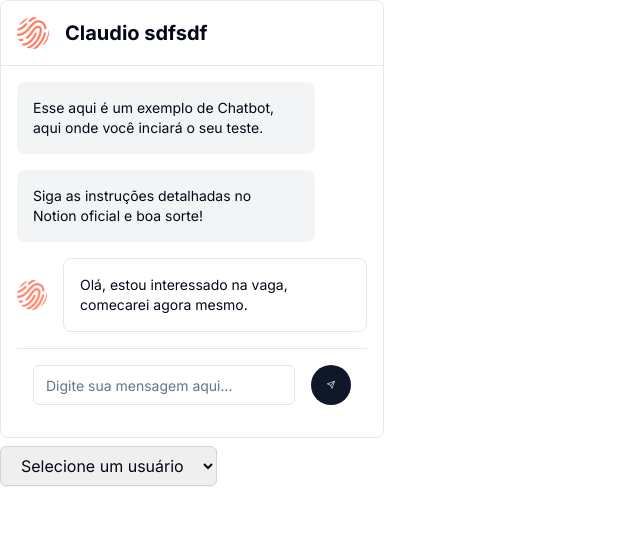
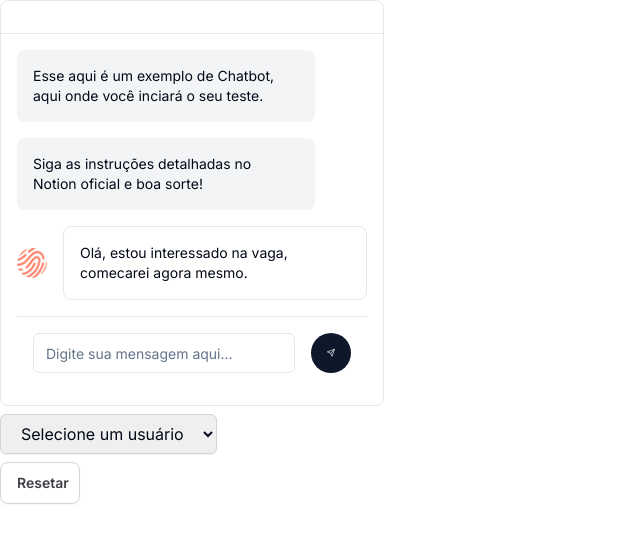
Before and after one commit to claudiobarsante/desafio-legitimuz, a Next.js app: page / in a window 1280 px wide. Shown: the top 542 px of the page, without its empty margins (0-640 px from the left). Built offline with nearby package versions, Linux system fonts and the light colour scheme.

Commit message:
feat: add <SelectUser/> to select a user

```diff
--- a/app/components/Chatbot/Header/index.tsx
+++ b/app/components/Chatbot/Header/index.tsx
@@ -1,7 +1,7 @@
 import React from 'react';
 import Image from 'next/image';
 
-type HeaderProps = {
+export type HeaderProps = {
 	username: string;
 	imagePath: string;
 };
@@ -9,6 +9,7 @@ function Header({ username, imagePath }: HeaderProps) {
 	return (
 		<header className='flex items-center p-4 border-b'>
 			<div className='flex items-center space-x-4'>
+				{!!imagePath && (
 					<span className='relative flex shrink-0 overflow-hidden rounded-full w-8 h-8'>
 						<Image
 							alt='Logo'
@@ -18,6 +19,7 @@ function Header({ username, imagePath }: HeaderProps) {
 							width='40'
 						/>
 					</span>
+				)}
 				<h1 className='text-xl font-bold'>{username}</h1>
 			</div>
 		</header>
--- a/app/components/Chatbot/Index.tsx
+++ b/app/components/Chatbot/Index.tsx
@@ -1,10 +1,12 @@
 import React from 'react';
 import Image from 'next/image';
-import Header from './Header';
-function Chatbot() {
+import Header, { HeaderProps } from './Header';
+
+type ChatbotProps = HeaderProps;
+function Chatbot({ username, imagePath }: ChatbotProps) {
 	return (
 		<main className='flex flex-col w-full max-w-sm border border-gray-200 rounded-lg overflow-hidden'>
-			<Header username='Claudio sdfsdf' imagePath='/logo.png' />
+			<Header username={username} imagePath={imagePath} />
 			<div className='flex flex-col p-4 overflow-hidden'>
 				<div className='flex flex-col gap-4'>
 					<div className='rounded-lg bg-gray-100 p-4 text-sm max-w-[85%] self-start'>
--- a/app/page.tsx
+++ b/app/page.tsx
@@ -7,13 +7,33 @@ export default function Home() {
 	const [selectedOption, setSelectedOption] = useState('');
 
 	const handleUserChange = (event: React.ChangeEvent<HTMLSelectElement>) => {
-		setSelectedOption(event.target.value);
+		const index = event.target.selectedIndex;
+		const selectedOptionText = (event.target.options[index] as HTMLOptionElement).text;
+
+		setSelectedOption(selectedOptionText);
+	};
+
+	const handleReset = () => {
+		setSelectedOption('');
+	};
+	const USER_IMAGE: Record<string, string> = {
+		'User 1': '/logo.png',
+		'User 2': '/logo2.png',
+		'User 3': '/logo3.png',
+		'': '',
 	};
 
 	return (
 		<div className='flex flex-col gap-2'>
-			<Chatbot />
+			<Chatbot username={selectedOption} imagePath={USER_IMAGE[selectedOption]} />
 			<SelectUser selectedUser={selectedOption} handleUserChange={handleUserChange} />
+			<button
+				type='button'
+				className='w-20 rounded-lg border  border-zinc-300 px-4 py-2.5 text-sm font-semibold text-zinc-700 shadow-sm hover:bg-zinc-50'
+				onClick={handleReset}
+			>
+				Resetar
+			</button>
 		</div>
 	);
 }
```
Also changed, not shown: public/logo2.png (added), public/logo3.png (added). Lines whose indentation alone changed are shown as unchanged.
